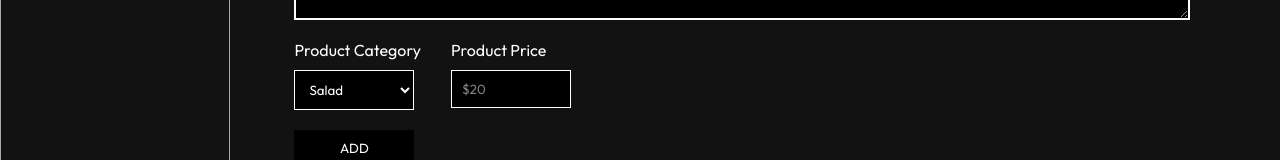
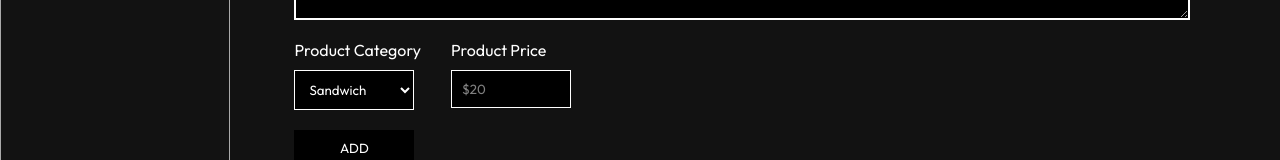
Before and after one commit to ibrahimjp/food-delivery, a React (Vite) app in the folder dashboard/: page /add in a window 1280 px wide. Shown: the part 686-846 px from the top of the page. Built offline with nearby package versions, Linux system fonts and the light colour scheme.

Commit message:
Initial commit

```diff
--- a/dashboard/src/pages/Add/Add.jsx
+++ b/dashboard/src/pages/Add/Add.jsx
@@ -82,14 +82,14 @@ const Add = ({url}) => {
                 <div className="add-category flex-col">
                     <p>Product Category</p>
                     <select className='selectt' onChange={onChangeHandler} name="category">
-                        <option value="Salad">Salad</option>
+                        <option value="Sandwich">Sandwich</option>
+                        <option value="Fries">Fries</option>
+                        <option value="Chinese">Chinese</option>
+                        <option value="Burger">Burger</option>
+                        <option value="Pizza">Pizza</option>
                         <option value="Rolls">Rolls</option>
-                        <option value="Deserts">Deserts</option>
-                        <option value="Sandwich">Sandwich</option>
-                        <option value="Cake">Cake</option>
-                        <option value="Pure Veg">Pure Veg</option>
-                        <option value="Pasta">Pasta</option>
-                        <option value="Noodles">Noodles</option>
+                        <option value="Desserts">Desserts</option>
+                        <option value="Garlic Bread">Garlic Bread</option>
                     </select>
                 </div>
                 <div className="add-price flex-col">
```
